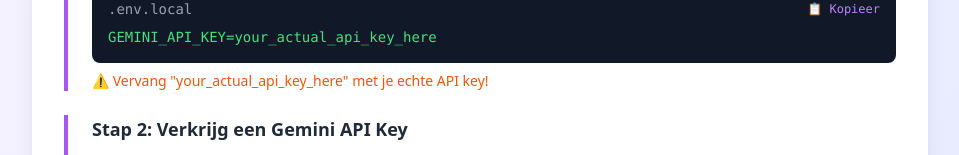
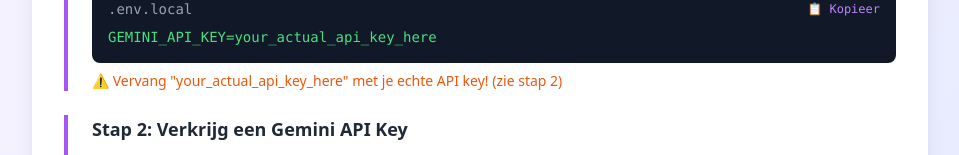
Before and after one commit to TomNaberink/templateAPI, a Next.js app: page / in a window 1280 px wide. Shown: the part 469-624 px from the top of the page, without its empty margins (160-1119 px from the left). Built offline with nearby package versions, Linux system fonts and the light colour scheme.

Commit message:
Update API key warning message

```diff
--- a/src/app/page.tsx
+++ b/src/app/page.tsx
@@ -68,7 +68,7 @@
                   <code>GEMINI_API_KEY=your_actual_api_key_here</code>
                 </div>
                 <p className="text-orange-600 text-sm mt-2 font-medium">
-                  ⚠️ Vervang "your_actual_api_key_here" met je echte API key!
+                  ⚠️ Vervang "your_actual_api_key_here" met je echte API key! (zie stap 2)
                 </p>
               </div>
 
```
